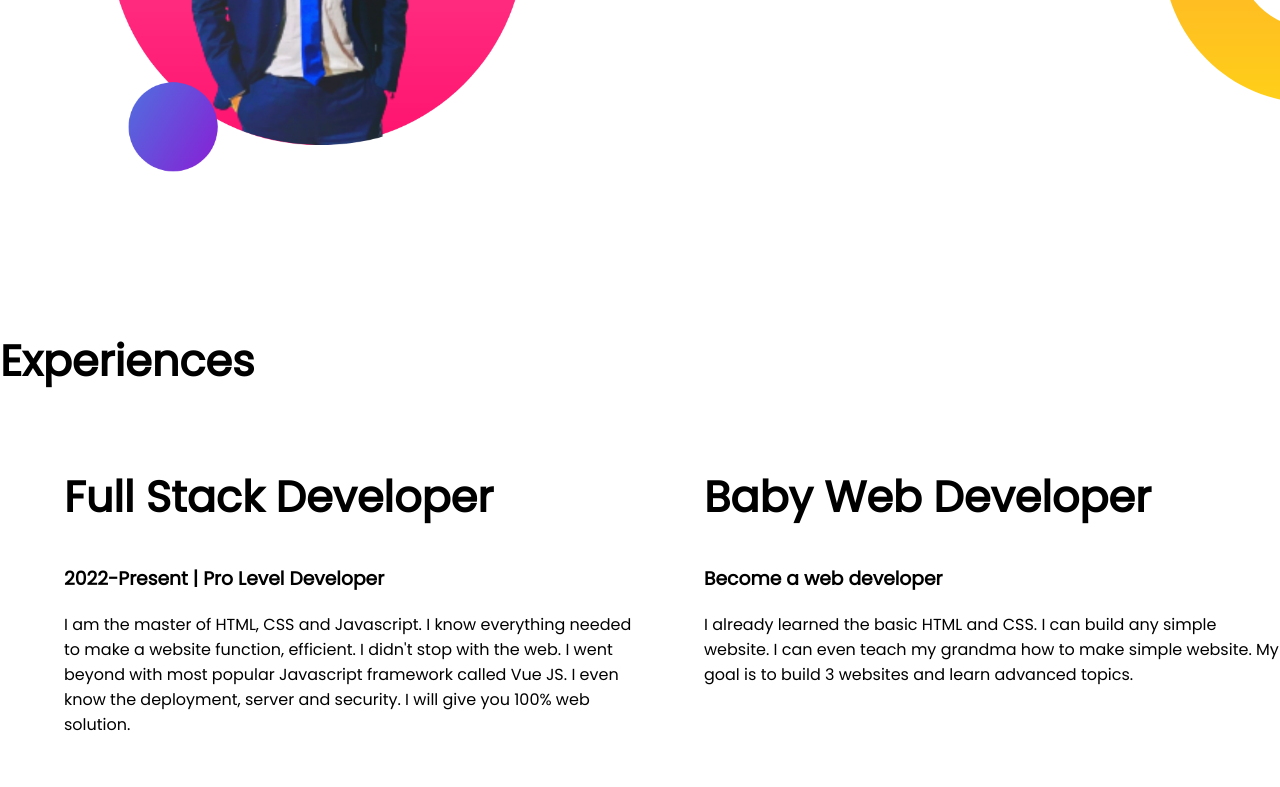
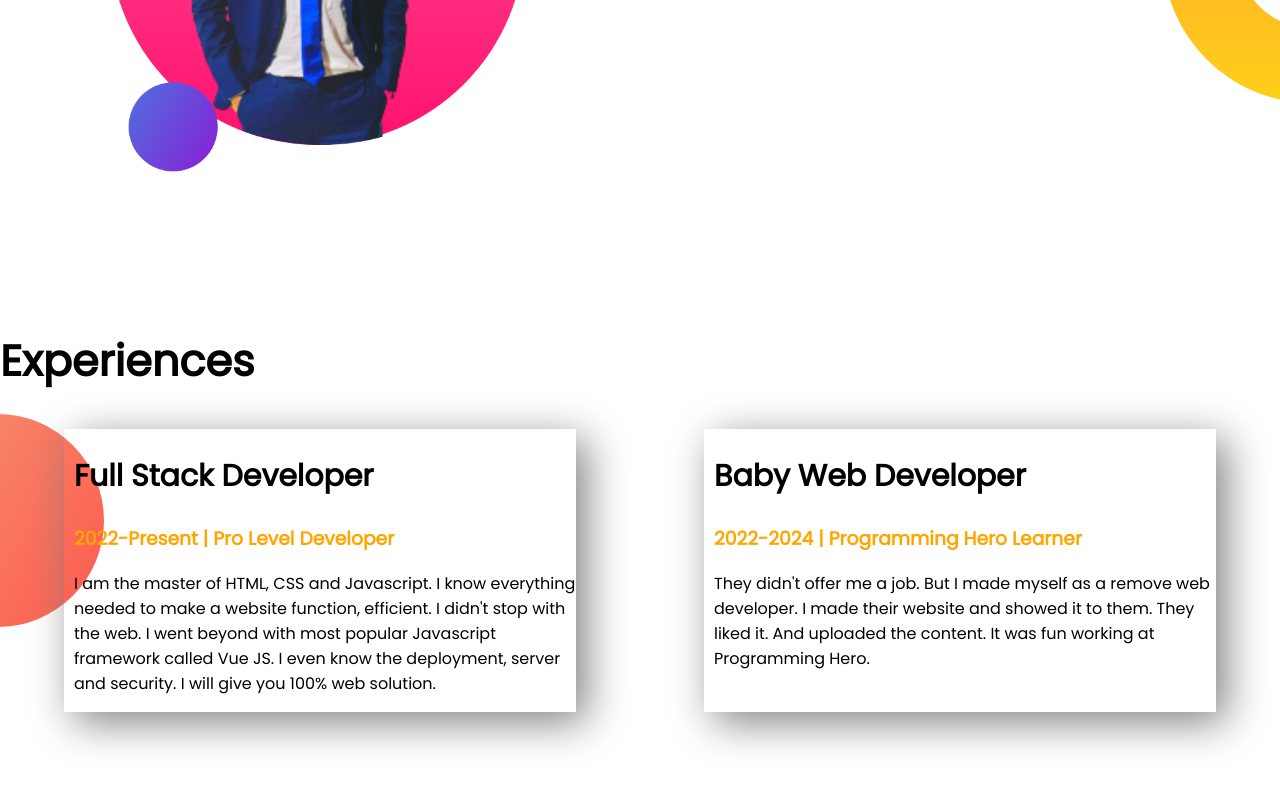
Before and after one commit to SamimKamruzzaman/my-portfolio, a plain HTML site: page index.html in a window 1280 px wide. Shown: the part 885-1672 px from the top of the page. Drawn offline with Linux system fonts and the light colour scheme.

Commit message:
experience area

```diff
--- a/index.html
+++ b/index.html
@@ -37,15 +37,15 @@
    <section class="experience_area">
     <h1>Experiences</h1>
     <div class="flexible_container">
-        <div class="half-width">
-            <h1>Full Stack Developer</h1>
-            <h3>2022-Present | Pro Level Developer</h3>
+        <div class="experience_item">
+            <h2>Full Stack Developer</h2>
+            <h3 class="orange_color">2022-Present | Pro Level Developer</h3>
             <p>I am the master of HTML, CSS and Javascript. I know everything needed to make a website function, efficient. I didn't stop with the web. I went beyond with most popular Javascript framework called Vue JS. I even know the deployment, server and security. I will give you 100% web solution.</p>
         </div>
-        <div class="half-width">
-            <h1>Baby Web Developer</h1>
-            <h3>Become a web developer</h3>
-                <p>I already learned the basic HTML and CSS. I can build any simple website. I can even teach my grandma how to make simple website. My goal is to build 3 websites and learn advanced topics.</p>
+        <div class="experience_item">
+            <h2>Baby Web Developer</h2>
+            <h3 class="orange_color">2022-2024 | Programming Hero Learner</h3>
+            <p>They didn't offer me a job. But I made myself as a remove web developer. I made their website and showed it to them. They liked it. And uploaded the content. It was fun working at Programming Hero.</p>
         </div>
     </div>
    </section>
--- a/style.css
+++ b/style.css
@@ -4,6 +4,9 @@ body{
 }
 h1{
     font-size: 43px;
+}
+h2{
+    font-size: 30px;
 }
 .orange_color{
     color: orange;
@@ -37,3 +40,15 @@ h1{
     background-repeat: no-repeat;
     background-position: right;
 }
+.experience_area{
+    background-image: url(images/exp-bg.png);
+    background-repeat: no-repeat ;
+    background-position: left;
+}
+.experience_item{
+    width: 40%;
+    margin-left: 5%;
+    margin-right: 5%;
+    padding-left: 10px;
+    box-shadow: 10px 10px 40px gray;
+}
```
